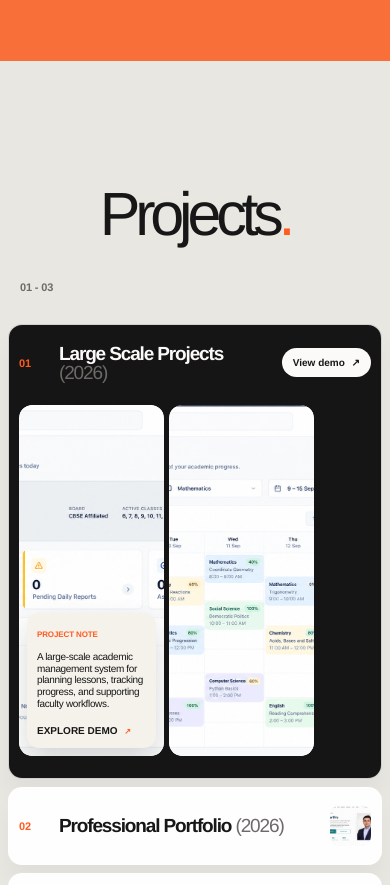
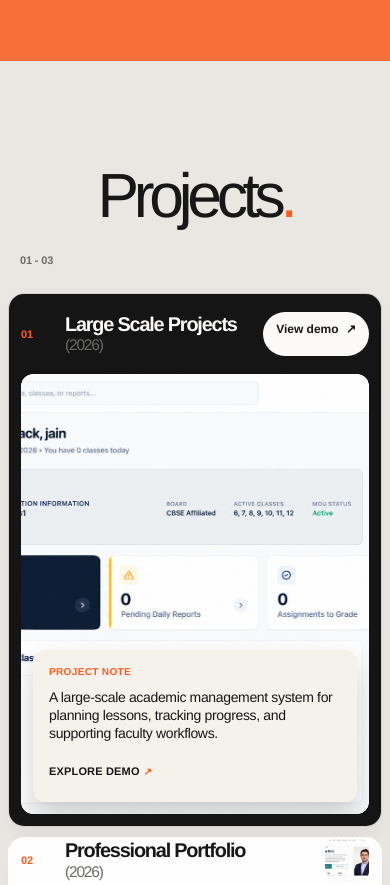
Before and after one commit to Ayush-Patel-56/freelance-website, a React (Vite) app: page / in a window 390 px wide. Shown: the part 2320-3205 px from the top of the page. Built offline with nearby package versions, Linux system fonts and the light colour scheme; a web font is replaced by a local one.

Commit message:
Improve responsive portfolio and team sections

```diff
--- a/src/components/PortfolioPage/PortfolioPage.module.css
+++ b/src/components/PortfolioPage/PortfolioPage.module.css
@@ -527,3 +527,201 @@
 
 @media (max-width: 900px) { .servicesIntro { grid-template-columns: 1fr 1fr; }.servicesIntro h2 { grid-column: 1 / -1; grid-row: 1; }.servicesIntro > p:last-child { justify-self: end; }.serviceGrid { grid-template-columns: 1fr 1fr; } }
 @media (max-width: 760px) { .services { margin: 70px -8px -70px; padding: 68px 14px 82px; }.servicesIntro { display: block; margin-bottom: 36px; }.servicesIntro > p { margin-bottom: 18px; }.servicesIntro h2 { font-size: clamp(54px, 16vw, 78px); }.servicesIntro > p:last-child { max-width: 280px; margin: 24px 0 0; text-align: left; }.serviceGrid { grid-template-columns: 1fr; gap: 12px; }.serviceCard { min-height: 405px; border-radius: 18px; }.serviceVisual { height: 188px; } }
+
+/* Phone project cards: one clear preview, an always-legible summary, and tap-sized actions.
+   The desktop side-by-side gallery is intentionally simplified here so content never competes
+   for the narrow viewport. */
+@media (max-width: 760px) {
+  .work {
+    padding: 76px 8px 64px;
+  }
+
+  .workHeading {
+    min-height: 156px;
+    padding: 0 12px 24px;
+  }
+
+  .workHeading h2 {
+    font-size: clamp(52px, 16vw, 68px);
+  }
+
+  .projectList {
+    gap: 10px;
+  }
+
+  .workCard {
+    min-height: 80px;
+    padding: 0 12px;
+    border-radius: 16px;
+  }
+
+  .workCard.active {
+    min-height: 0;
+  }
+
+  .cardTop {
+    min-height: 80px;
+    grid-template-columns: 34px minmax(0, 1fr) auto;
+    gap: 10px;
+  }
+
+  .cardTop h3 {
+    min-width: 0;
+    font-size: clamp(18px, 5.1vw, 21px);
+    line-height: .98;
+  }
+
+  .cardTop h3 em {
+    display: block;
+    margin-top: 3px;
+    font-size: .78em;
+  }
+
+  .projectNumber {
+    align-self: center;
+  }
+
+  .previewPair {
+    gap: 4px;
+  }
+
+  .artCompact {
+    width: 44px;
+    height: 44px !important;
+    min-height: 44px !important;
+    border-radius: 11px !important;
+  }
+
+  .viewLink {
+    min-height: 44px;
+    display: inline-flex;
+    align-items: center;
+    justify-content: center;
+    padding: 10px 13px;
+    font-size: 12px;
+    white-space: nowrap;
+  }
+
+  .active .previewPair {
+    display: none;
+  }
+
+  .projectBody,
+  .active .projectBody {
+    height: 0;
+    padding: 0;
+  }
+
+  .active .projectBody {
+    height: clamp(390px, 116vw, 470px);
+    padding: 0 0 12px;
+  }
+
+  .projectBodyWithImages,
+  .projectBody {
+    display: block;
+  }
+
+  .projectBody .bodyArt {
+    height: 100%;
+    border-radius: 12px;
+  }
+
+  .projectBodyWithImages .bodyArt:not(:first-child) {
+    display: none;
+  }
+
+  .projectBodySingleImage .bodyArt,
+  .projectBodyWithImages .bodyArt:first-child {
+    width: 100%;
+  }
+
+  .art {
+    min-height: 0;
+    border-radius: 12px;
+  }
+
+  .projectImage img {
+    object-position: center top;
+  }
+
+  .fitoraOverview img {
+    object-position: left top;
+  }
+
+  .projectNote,
+  .projectBodyWithImages .projectNote {
+    right: 12px;
+    bottom: 12px;
+    left: 12px;
+    top: auto;
+    width: auto;
+    padding: 16px;
+    border-radius: 12px;
+    box-shadow: 0 14px 28px rgba(0, 0, 0, .18);
+  }
+
+  .projectNote span {
+    display: block;
+    font-size: 10px;
+    letter-spacing: .035em;
+  }
+
+  .projectNote p {
+    margin: 11px 0 14px;
+    font-size: 14px;
+    line-height: 1.3;
+    letter-spacing: -.025em;
+  }
+
+  .projectNote div,
+  .projectNote a {
+    display: inline-flex;
+    align-items: center;
+    min-height: 30px;
+    font-size: 11px;
+    letter-spacing: .015em;
+  }
+
+  .smallScale {
+    margin-top: 8px;
+  }
+
+  .smallProjectsHeading {
+    min-height: 142px;
+    padding-bottom: 25px;
+  }
+
+  .smallProjectsHeading h2 {
+    max-width: 330px;
+    font-size: clamp(42px, 13vw, 54px);
+    line-height: .82;
+  }
+}
+
+@media (max-width: 380px) {
+  .cardTop h3 {
+    font-size: 17px;
+  }
+
+  .viewLink {
+    padding: 10px;
+    font-size: 11px;
+  }
+
+  .active .projectBody {
+    height: 400px;
+  }
+
+  .projectNote,
+  .projectBodyWithImages .projectNote {
+    right: 10px;
+    bottom: 10px;
+    left: 10px;
+    padding: 14px;
+  }
+
+  .projectNote p {
+    font-size: 13px;
+  }
+}
--- a/src/components/TrustAndAbout/TrustAndAbout.jsx
+++ b/src/components/TrustAndAbout/TrustAndAbout.jsx
@@ -80,8 +80,9 @@ export function TrustAndAbout() {
       media.add({ desktop: '(min-width: 768px)', mobile: '(max-width: 767px)' }, (context) => {
         const { mobile } = context.conditions
 
+        if (!mobile) {
           gsap.to(teamRail.current, {
-          x: () => -Math.max(0, teamRail.current.scrollWidth - portrait.current.clientWidth + (mobile ? 28 : 72)),
+            x: () => -Math.max(0, teamRail.current.scrollWidth - portrait.current.clientWidth + 72),
             ease: 'none',
             scrollTrigger: {
               trigger: portrait.current,
@@ -91,11 +92,12 @@ export function TrustAndAbout() {
               invalidateOnRefresh: true,
             },
           })
+        }
 
         cardNodes.forEach((card, index) => {
           const visual = teamImages.current[index] || teamPhotos.current[index]
           const info = teamInfo.current[index]
-          const offset = mobile ? (index % 2 === 0 ? -8 : -18) : (index % 2 === 0 ? -20 : -42)
+          const offset = mobile ? 0 : (index % 2 === 0 ? -20 : -42)
 
           gsap.to(visual, {
             y: offset,
@@ -171,6 +173,13 @@ export function TrustAndAbout() {
                 </aside>}
               </div>)}
             </div>
+            {selectedMember !== null && <aside className={styles.mobileTeamInlineData} aria-live="polite">
+              <button type="button" className={styles.closeTeamData} onClick={() => setSelectedMember(null)} aria-label="Close team member details">×</button>
+              <p>Team member {String(selectedMember + 1).padStart(2, '0')}</p>
+              <h3>{teamMembers[selectedMember].name}</h3>
+              <strong>{teamMembers[selectedMember].role}</strong>
+              <span>{teamMembers[selectedMember].bio}</span>
+            </aside>}
           </div>
         </div>
         <div className={styles.aboutContent}>
--- a/src/components/TrustAndAbout/TrustAndAbout.module.css
+++ b/src/components/TrustAndAbout/TrustAndAbout.module.css
@@ -97,3 +97,337 @@
 .teamInlineData p { margin: 0 0 8px; color: var(--signal); font-size: 10px; font-weight: 700; letter-spacing: .08em; text-transform: uppercase; }.teamInlineData h3 { margin: 0; font-size: clamp(18px, 1.65vw, 24px); letter-spacing: -.06em; }.teamInlineData > strong { display: block; margin-top: 3px; color: rgba(255,255,255,.7); font-size: 11px; font-weight: 600; }.teamInlineData > span { position: static; display: block; margin-top: 13px; color: rgba(255,255,255,.88); font-size: 12px; line-height: 1.35; letter-spacing: -.025em; }
 
 @media (max-width: 767px) { .portrait { min-height: 570px; }.portraitExpanded { min-height: 810px; }.teamHeader { top: 28px; }.teamHeader h3 { font-size: 44px; }.teamHeader small { top: auto; right: auto; bottom: -70px; }.teamRail { top: 220px; gap: 12px; }.teamItem { flex-basis: min(72vw, 310px); height: 320px; }.teamData { right: 14px; bottom: 14px; width: calc(100% - 28px); }.aboutContent { padding: 42px 16px; } }
+
+/* Client logos keep moving on phones, while their larger tiles remain legible. */
+@media (max-width: 767px) {
+  .logoRows {
+    gap: 10px;
+    overflow: hidden;
+  }
+
+  .logoRow {
+    width: max-content;
+    gap: 10px;
+    padding: 0;
+    overflow: visible;
+  }
+
+  .logoRow .logo {
+    width: min(72vw, 280px);
+    min-height: 126px;
+    flex-basis: min(72vw, 280px);
+    padding: 18px;
+    border-radius: 18px;
+    font-size: clamp(20px, 6.2vw, 24px);
+    line-height: .98;
+    text-align: center;
+  }
+
+  /* Keep the existing team layout; reserve enough vertical space for the
+     detail panel that appears after a member card is tapped. */
+  .portraitExpanded {
+    min-height: 900px;
+  }
+
+  .teamInlineData {
+    top: calc(100% + 20px);
+    right: 0;
+    left: 0;
+    z-index: 8;
+    display: block;
+    padding: 17px 16px 16px;
+  }
+
+  .teamInlineData > span {
+    font-size: 13px;
+    line-height: 1.4;
+  }
+}
+
+/* The desktop rail cannot preserve readable captions in a narrow viewport.
+   A compact two-up gallery keeps every portrait label inside the visible card. */
+.mobileTeamInlineData {
+  display: none;
+}
+
+@media (max-width: 767px) {
+  .portrait {
+    min-height: 630px;
+  }
+
+  .portraitExpanded {
+    min-height: 840px;
+  }
+
+  .teamRail {
+    top: 220px;
+    right: 14px;
+    left: 14px;
+    width: auto;
+    display: grid;
+    grid-template-columns: repeat(2, minmax(0, 1fr));
+    gap: 10px;
+    transform: none !important;
+  }
+
+  .teamItem {
+    width: auto;
+    height: clamp(175px, 46vw, 215px);
+    flex: none;
+  }
+
+  .teamRail .teamCard,
+  .teamRail .teamCard:nth-child(n),
+  .teamRail .teamCard:hover,
+  .teamRail .teamCard:focus-visible,
+  .teamItemSelected .teamCard {
+    width: 100%;
+    height: 100%;
+    border-radius: 12px;
+    transform: none !important;
+  }
+
+  .teamRail .teamInfo {
+    min-height: 72px;
+    padding: 38px 9px 9px;
+    transform: none;
+  }
+
+  .teamRail .teamInfo strong {
+    font-size: 13px;
+    line-height: 1;
+  }
+
+  .teamRail .teamInfo small {
+    min-height: 24px;
+    margin-top: 4px;
+    overflow: visible;
+    font-size: 10px;
+    line-height: 1.15;
+    text-overflow: clip;
+    white-space: normal;
+  }
+
+  .teamRail .teamPhoto img {
+    object-position: center 22%;
+    transform: none;
+  }
+
+  .teamItem .teamInlineData {
+    display: none;
+  }
+
+  .mobileTeamInlineData {
+    position: absolute;
+    z-index: 8;
+    top: 670px;
+    right: 14px;
+    left: 14px;
+    display: block;
+    padding: 16px;
+    color: var(--white);
+    background: rgba(13,13,13,.96);
+    border: 1px solid rgba(255,255,255,.2);
+    border-radius: 14px;
+    box-shadow: 0 18px 34px rgba(0,0,0,.32);
+  }
+
+  .mobileTeamInlineData p {
+    margin: 0 0 7px;
+    color: var(--signal);
+    font-size: 10px;
+    font-weight: 700;
+    letter-spacing: .08em;
+    text-transform: uppercase;
+  }
+
+  .mobileTeamInlineData h3 {
+    margin: 0;
+    font-size: 21px;
+    letter-spacing: -.055em;
+  }
+
+  .mobileTeamInlineData > strong {
+    display: block;
+    margin-top: 3px;
+    color: rgba(255,255,255,.7);
+    font-size: 12px;
+  }
+
+  .mobileTeamInlineData > span {
+    position: static;
+    display: block;
+    margin-top: 11px;
+    color: rgba(255,255,255,.88);
+    font-size: 13px;
+    line-height: 1.35;
+  }
+}
+
+/* iPad portrait and landscape: keep two full cards in view and leave the
+   editorial rail treatment for wider screens where it has room to travel. */
+@media (min-width: 768px) and (max-width: 1024px) {
+  .clients {
+    padding: 108px 0 96px;
+  }
+
+  .clients > h2 {
+    max-width: 860px;
+    margin-bottom: 72px;
+    font-size: clamp(42px, 5.8vw, 56px);
+  }
+
+  .logoRow .logo {
+    width: min(31vw, 288px);
+    min-height: 150px;
+    flex-basis: min(31vw, 288px);
+    font-size: clamp(24px, 3.2vw, 32px);
+  }
+
+  .about {
+    padding-right: 12px;
+    padding-left: 12px;
+    padding-bottom: 108px;
+  }
+
+  .portrait {
+    min-height: 660px;
+  }
+
+  .portraitExpanded {
+    min-height: 930px;
+  }
+
+  .teamHeader {
+    top: 34px;
+    right: 32px;
+    left: 32px;
+  }
+
+  .teamHeader h3 {
+    font-size: clamp(50px, 7vw, 66px);
+  }
+
+  .teamRail {
+    top: 252px;
+    left: 30px;
+    gap: 16px;
+  }
+
+  .teamItem {
+    flex-basis: min(40vw, 330px);
+    height: 360px;
+  }
+
+  .teamRail .teamInfo {
+    padding: 72px 16px 16px;
+  }
+
+  .teamRail .teamInfo strong {
+    font-size: 19px;
+  }
+
+  .teamRail .teamInfo small {
+    font-size: 12px;
+  }
+
+  .teamInlineData {
+    top: calc(100% + 22px);
+    padding: 18px;
+  }
+
+  .aboutContent {
+    padding: 72px 32px 56px;
+  }
+
+  .aboutContent h2 {
+    font-size: clamp(68px, 9.5vw, 92px);
+  }
+
+  .aboutCopy {
+    gap: 38px;
+  }
+}
+
+/* Feedback cards use a deliberately calm layout below desktop widths. The
+   decorative disc remains, but it no longer pushes quotes into one another. */
+@media (max-width: 1024px) {
+  .testimonial {
+    transform: none !important;
+    opacity: 1 !important;
+  }
+}
+
+@media (min-width: 768px) and (max-width: 1024px) {
+  .testimonials {
+    min-height: auto;
+    margin-top: -96px;
+    padding: 72px 28px 92px;
+  }
+
+  .disc {
+    width: min(680px, 86vw);
+    top: 18px;
+  }
+
+  .testimonialGrid {
+    min-height: auto;
+    grid-template-columns: repeat(2, minmax(0, 1fr));
+    align-items: stretch;
+    gap: 14px;
+    padding-top: 270px;
+  }
+
+  .testimonial {
+    min-height: 286px;
+    padding: 26px;
+  }
+
+  .testimonial:last-child {
+    grid-column: 1 / -1;
+  }
+}
+
+@media (max-width: 767px) {
+  .testimonials {
+    min-height: auto;
+    margin-top: -58px;
+    padding: 34px 14px 72px;
+  }
+
+  .disc {
+    width: min(540px, 142vw);
+    top: 12px;
+  }
+
+  .testimonialGrid {
+    min-height: auto;
+    display: grid;
+    grid-template-columns: minmax(0, 1fr);
+    gap: 12px;
+    padding-top: 300px;
+  }
+
+  .testimonial {
+    width: 100%;
+    min-height: 0;
+    padding: 22px;
+    border-radius: 18px;
+  }
+
+  .testimonial > p {
+    font-size: 16px;
+    line-height: 1.34;
+  }
+
+  .testimonial footer {
+    flex-wrap: wrap;
+    align-items: flex-start;
+    gap: 9px;
+    padding-top: 18px;
+  }
+
+  .testimonial footer .testimonialLogo {
+    font-size: 13px;
+  }
+}
```
Lines whose indentation alone changed are shown as unchanged.
